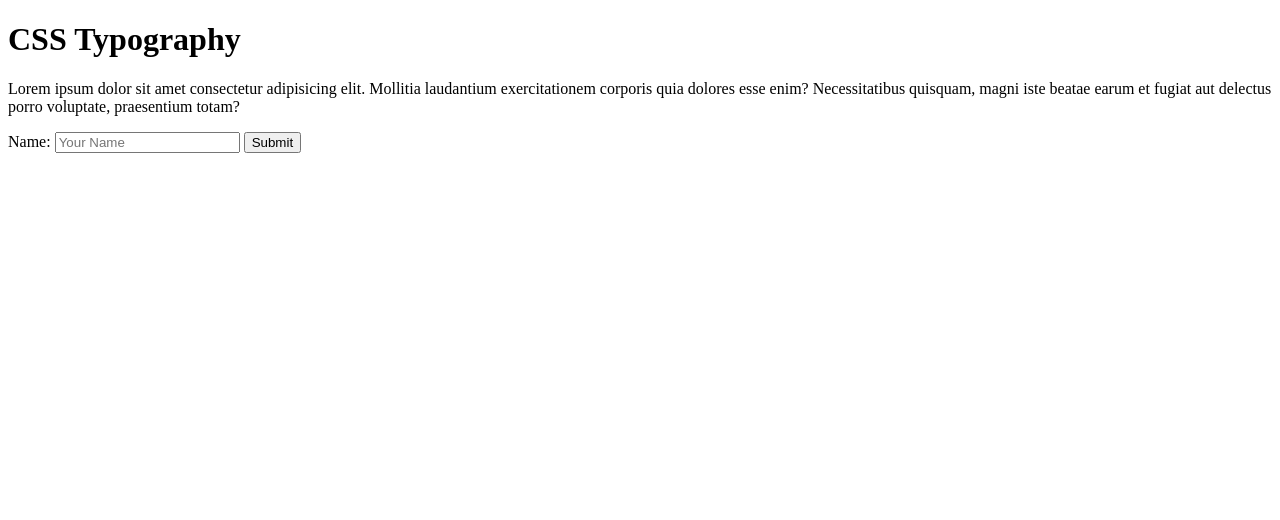
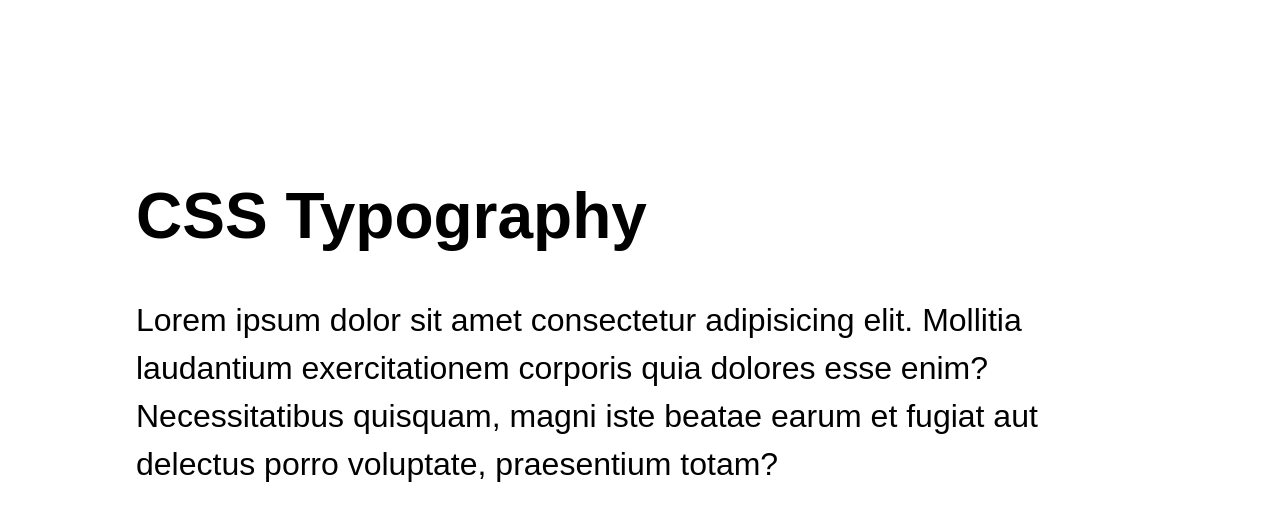
Before and after one commit to mustafasahin0/css11, a plain HTML site: page lesson6-typography/index.html in a window 1280 px wide. Drawn offline with Linux system fonts and the light colour scheme.

Commit message:
added font related css

```diff
--- a/lesson6-typography/css/style.css
+++ b/lesson6-typography/css/style.css
@@ -1,3 +1,17 @@
 /*
  Typography is the way that text is arranged and presented.
 */
+
+body {
+    padding: 10%;
+    font-size: 2rem;
+    font-family: Arial, Helvetica, sans-serif;
+}
+
+/* input, button {
+    font: inherit;
+} */
+
+p {
+    line-height: 1.5;
+}
--- a/lesson6-typography/index.html
+++ b/lesson6-typography/index.html
@@ -18,11 +18,11 @@
             dolores esse enim? Necessitatibus quisquam, magni iste beatae earum et fugiat aut delectus porro voluptate,
             praesentium totam?</p>
 
-        <form>
+        <!-- <form>
             <label for="name">Name:</label>
             <input id="name" type="text" placeholder="Your Name" />
             <button>Submit</button>
-        </form>
+        </form> -->
     </main>
 </body>
 
```
